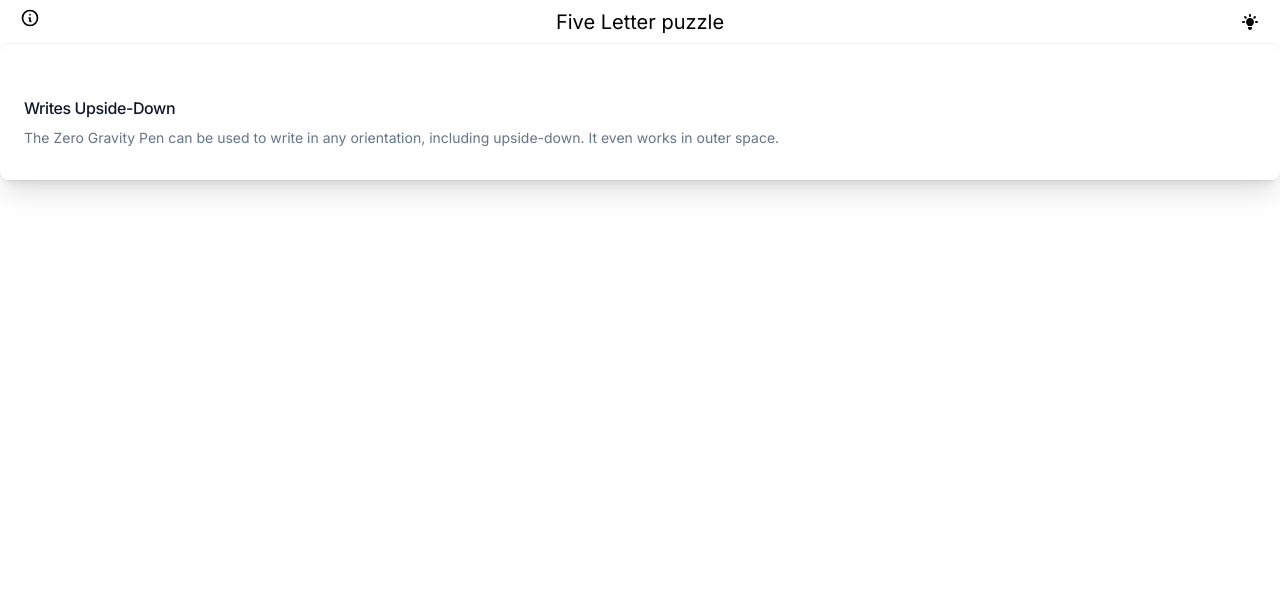
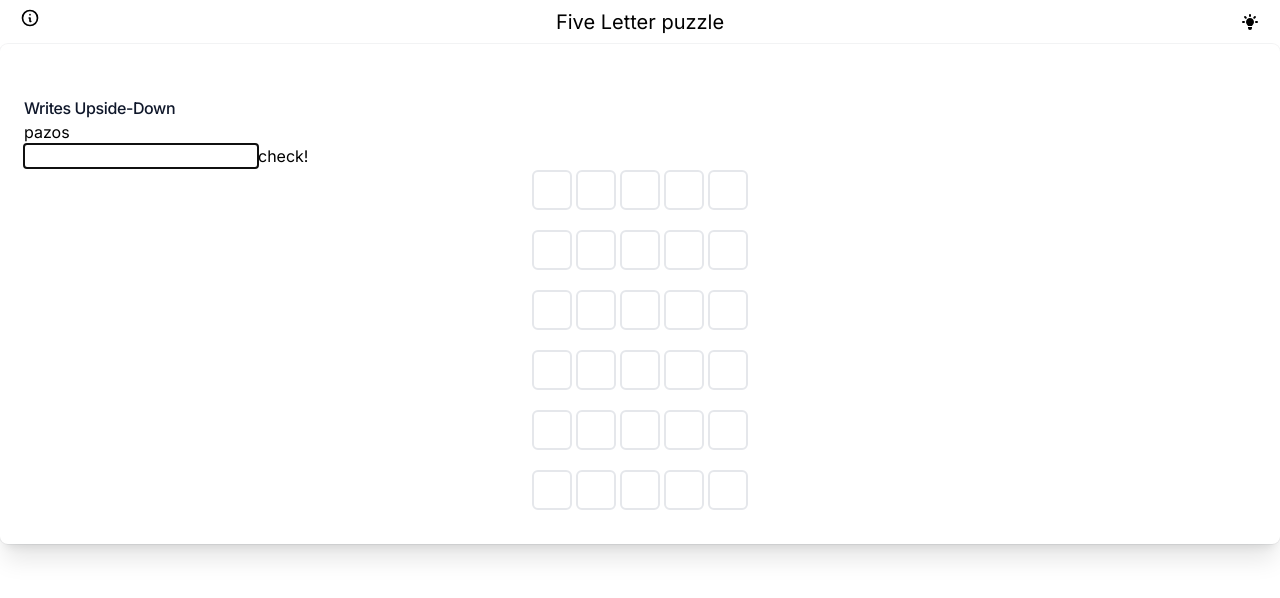
Before and after one commit to andresGarcia90/five-word-game, a Next.js app: page / in a window 1280 px wide. Shown: the top 598 px of the page. Built offline with nearby package versions, Linux system fonts and the light colour scheme.

Commit message:
adding first changes

```diff
--- /dev/null
+++ b/app/components/grid/cell.tsx
@@ -0,0 +1,32 @@
+'use client';
+
+import { REVEAL_TIME_MS, COLOR_CELL } from "@/app/constant/settings";
+import classNames from "classnames";
+
+type statusCell = 'correct' | 'incorrect' | 'free' | 'error'
+
+type Props = {
+    value?: string
+    isEditable?: boolean
+    status?: statusCell,
+    position?: number
+}
+
+
+
+export default function Cell({
+    value = '', isEditable = true, status = 'free', position = 0
+}: Props) {
+    // console.log(value, isEditable, status, position);
+
+    const effect = `${REVEAL_TIME_MS * position}ms`
+    const colorCell = `bg-${status}`;
+    const classes = classNames(
+        "rounded-md rounded-md border-2 p-0.5 m-0.5 w-10 h-10 flex justify-center items-center",
+        colorCell
+    );
+
+    return (
+        <div className={classes} style={{ cursor: 'default' }}>{value}</div>
+    )
+}
--- /dev/null
+++ b/app/components/grid/grid.tsx
@@ -0,0 +1,28 @@
+'use client'
+import { useState } from "react";
+import { Line } from "./line";
+
+type Props = {
+    word: string,
+    revealResult: boolean,
+    matrix: Array<Array<string>>
+};
+
+export default function Grid({word, revealResult: revealResult, matrix}: Props) {
+  const [currentLine, setCurrentLine] = useState(0);
+  const arrayCorrectWord = word.split("");
+  if ( revealResult ) {
+    setCurrentLine(currentLine + 1)
+  }
+
+  return (
+    <div className="grid grid-cols-1 gap-4">
+        {matrix.map((line, index) => {
+          const revealCurrent = currentLine == index;
+          return <Line key={`Line-${index}`} word={word} correctWord={arrayCorrectWord} currentWord={line} revealResult={revealCurrent}/>
+        }
+        )}
+    </div>
+
+  )
+}
--- /dev/null
+++ b/app/components/grid/line.tsx
@@ -0,0 +1,41 @@
+'use client';
+
+import Cell from "./cell"
+
+type Props = {
+  word: string,
+  correctWord: Array<string>,
+  currentWord: Array<string>,
+  revealResult: boolean
+}
+
+export const Line = ({ word, correctWord, currentWord, revealResult }: Props) => {
+  const currentProcess: any[] = [];
+  correctWord.forEach((letter, index) => {
+    const currentLetter = currentWord[index];
+    let valueCorrect = 'free';
+    if (revealResult) {
+      if (letter == currentLetter) {
+        valueCorrect = 'correct';
+      } else {
+        valueCorrect = word.includes( currentLetter) ? 'incorrect' : 'error'
+      }
+    }
+
+
+    currentProcess.push({
+      value: currentWord[index],
+      isEditable: !revealResult,
+      status: valueCorrect,
+      position: index
+    })
+  });
+
+
+  return (
+    <div className="flex justify-center align-center">
+      {currentProcess.map((letter, index) =>
+        <Cell key={`cell_${index}`} value={letter.value} position={index} isEditable={letter.isEditable} status={letter.status} />)}
+    </div>
+  )
+}
--- /dev/null
+++ b/app/constant/settings.ts
@@ -0,0 +1,2 @@
+export const REVEAL_TIME_MS = 350
+export const COLOR_CELL = { free: "#94a3b8", incorrect: "#eab308", correct: "#22c55e" }
--- /dev/null
+++ b/app/lib/common.ts
@@ -0,0 +1,24 @@
+export function arrayWithValue(value: string, max: number) {
+    const arr = new Array(max);
+    arr.fill(value);
+    return arr;
+}
+
+export function matrixOfArrays(xNumber:number, yNumber:number, elements: string) {
+    const matrix = new Array(yNumber);
+    const arrWithValue = arrayWithValue(elements,xNumber);
+    for (let i = 0; i < yNumber; i++) {
+        //Always needs to call a diferent array
+        matrix[i] = arrWithValue.slice(0);
+    }
+    return matrix;
+}
+
+export function createArrayWithSpace(text: string, limit: number) {
+    const arr = text.split('');
+    const arrNumber = arr.length;
+    for (let i = arrNumber; i < limit; i++) {
+        arr.push('');
+    }
+    return arr;
+}
--- /dev/null
+++ b/app/lib/data.ts
@@ -0,0 +1 @@
+export const WORDS = ["pulpo", "huella", "pulir", "grano", "zafio", "fuego", "café", "miedo", "grues", "lugar", "grava", "hacha", "huevo", "salto", "campo", "pesca", "tonto", "buena", "danza", "risco", "pazos", "verde", "tango", "lápiz", "estir", "blues", "gente", "broma", "bocas", "grava", "magma", "azote", "fuego", "traje", "aldea", "aldea", "venas", "rueda", "casco", "coral", "tabla", "tarde", "sudor", "trama", "tabla", "dunas", "marzo", "hazas", "agil", "album", "mujer", "dulce", "sonar", "silla", "risas", "bello", "alma", "dardo", "forma", "pulir", "astas", "dunas", "mocha", "vapor", "risas", "cable", "pardo", "turba", "hilos", "pazos", "manga", "traje", "manga", "virus", "apoyo", "piano", "vuelo", "almud", "mucho", "vasto"]
--- /dev/null
+++ b/app/lib/words.ts
@@ -0,0 +1,6 @@
+import { WORDS } from "./data";
+
+export function getRandomWord() {
+    const randomNumber = Math.floor(Math.random() * WORDS.length);
+    return WORDS[randomNumber];
+}
--- a/app/page.tsx
+++ b/app/page.tsx
@@ -1,11 +1,59 @@
+'use client';
+
+import Grid from "@/app/components/grid/grid";
+import { getRandomWord } from "./lib/words";
+import { useState } from "react";
+import { createArrayWithSpace, matrixOfArrays } from "./lib/common";
+
 export default function Home() {
+  const [newWord, setNewWord] = useState("pazos");
+  const length = newWord.length;
+
+
+  const initialMatrix = matrixOfArrays(length, 6, '');
+  const [matrix, setMatrix] = useState(initialMatrix);
+  const [indexRowMatrix, setIndexRowMatrix] = useState(0);
+
+
+  const [textInput, setTextInput] = useState('');
+  const [check, setCheck] = useState(false);
+
+
+  const handleOnChange = (text: string) => {
+    setTextInput(text);
+    if (matrix && indexRowMatrix < matrix.length) {
+      const newMatrix = [...matrix];
+      const arrayFormated = createArrayWithSpace(text, length);
+      for (let i = 0; i < newMatrix[indexRowMatrix].length; i++) {
+        newMatrix[indexRowMatrix][i] = arrayFormated[i];
+      }
+      setMatrix(newMatrix);
+    }
+  }
+
+
+  const handleClickCheck = () => {
+    setCheck(!check)
+    if (!check) {
+      setIndexRowMatrix(indexRowMatrix + 1)
+      setTextInput('');
+    }
+  }
+
   return (
     <main className="bg-white dark:bg-slate-800">
       <div className="rounded-lg px-6 py-8 ring-1 ring-slate-900/5 shadow-xl">
         <h3 className="text-slate-900 dark:text-white mt-5 text-base font-medium tracking-tight">Writes Upside-Down</h3>
-        <p className="text-slate-500 dark:text-slate-400 mt-2 text-sm">
-          The Zero Gravity Pen can be used to write in any orientation, including upside-down. It even works in outer space.
-        </p>
+        <p>{newWord}</p>
+        <input
+          autoFocus={true}
+          maxLength={5}
+          type="text"
+          value={textInput}
+          onChange={(e) => handleOnChange(e.target.value)} />
+
+        <button onClick={handleClickCheck}>check!</button>
+        <Grid word={newWord} revealResult={check} matrix={matrix} />
       </div>
     </main>
   );
--- a/package.json
+++ b/package.json
@@ -11,6 +11,7 @@
   "dependencies": {
     "@headlessui/react": "^1.7.18",
     "@heroicons/react": "^2.1.1",
+    "classnames": "^2.5.1",
     "next": "14.1.0",
     "react": "^18",
     "react-dom": "^18",
--- a/tailwind.config.ts
+++ b/tailwind.config.ts
@@ -8,12 +8,22 @@
     "./app/**/*.{js,ts,jsx,tsx,mdx}",
   ],
   theme: {
+
     extend: {
       backgroundImage: {
         "gradient-radial": "radial-gradient(var(--tw-gradient-stops))",
         "gradient-conic":
           "conic-gradient(from 180deg at 50% 50%, var(--tw-gradient-stops))",
       },
+      colors: {
+        'regular-free': "#94a3b8",
+        'yellow-incorrect': "#eab308",
+        'green-correct': "#22c55e",
+        'free': "#94a3b8",
+        'incorrect': "#eab308",
+        'correct': "#22c55e",
+        'error': "#999999"
+      },
     },
   },
   plugins: [],
```
Also changed, not shown: 1 other file (tests, documents, lock files or other folders).
